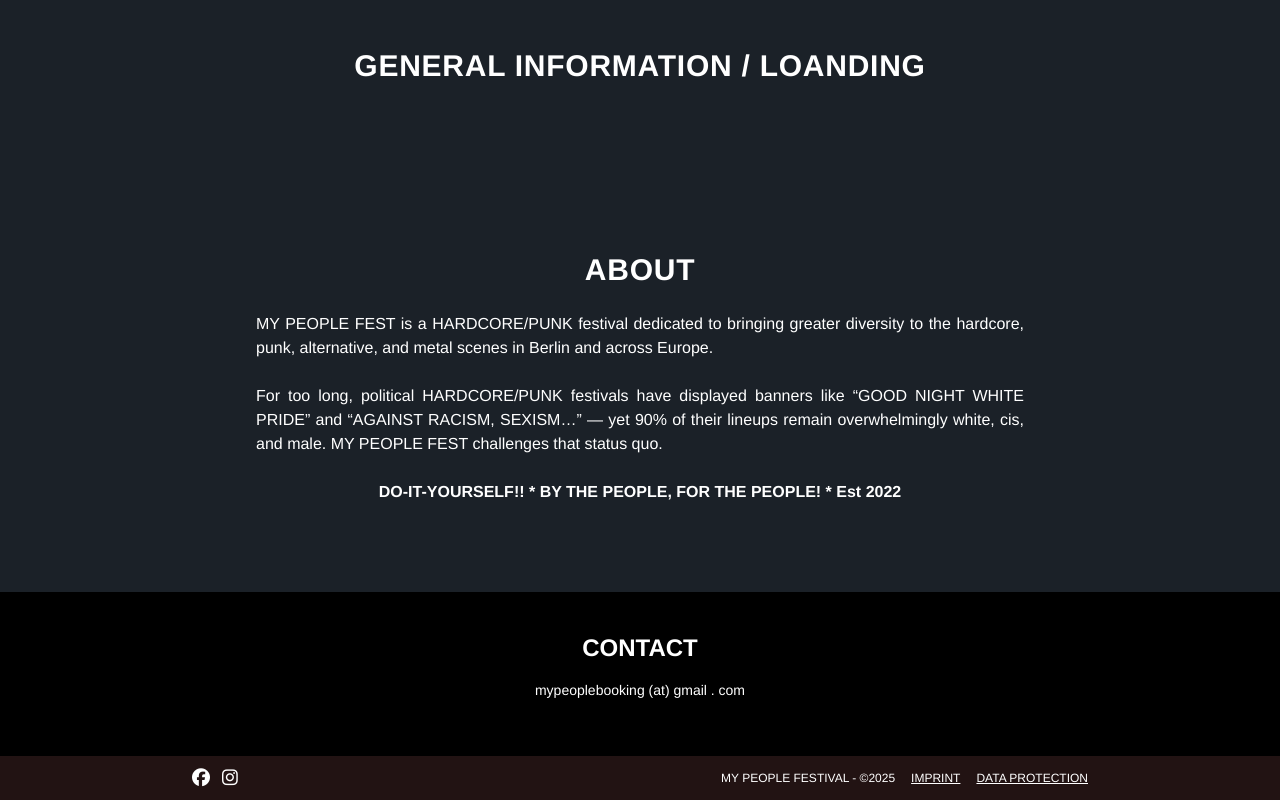
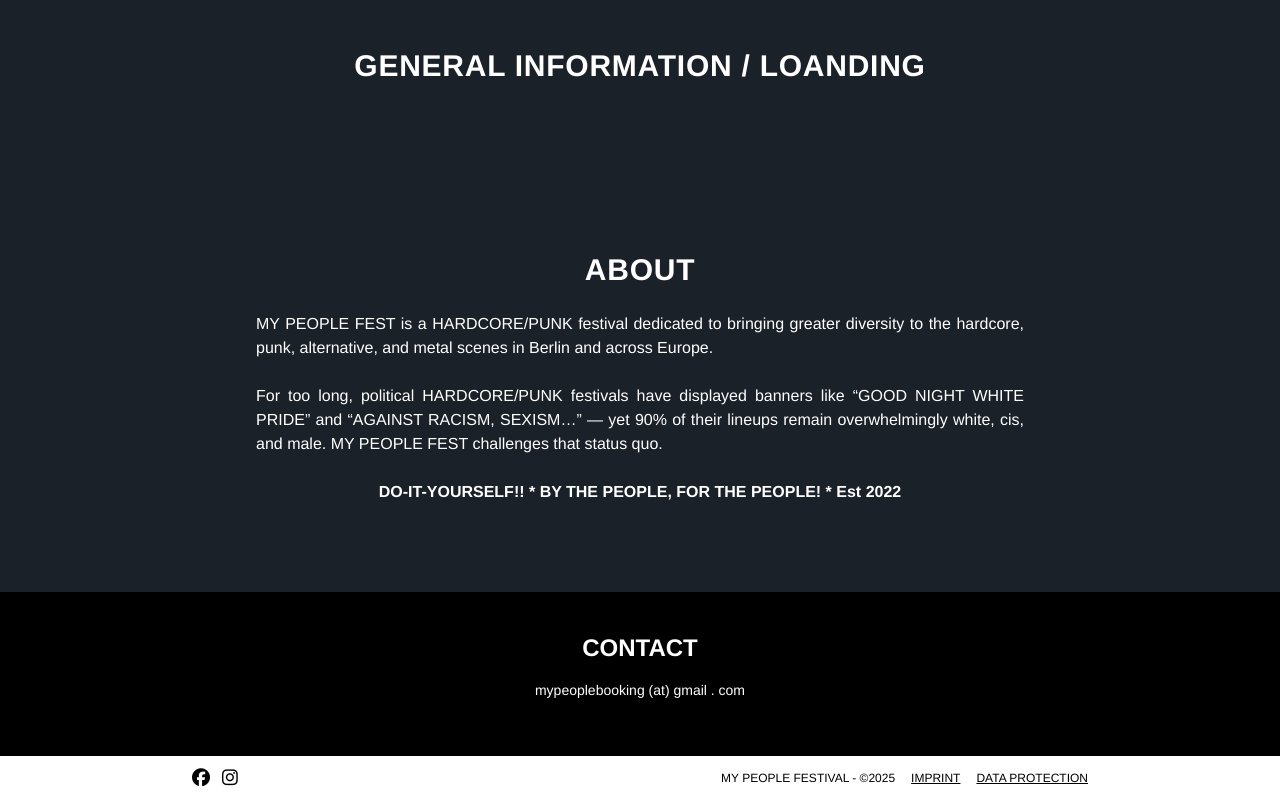
Before and after one commit to Lilian-CR/my-people-fest, a React (Vite) app: page / in a window 1280 px wide. Shown: the part 890-1690 px from the top of the page. Built offline with nearby package versions, Linux system fonts and the light colour scheme.

Commit message:
Change footer background color from dark to light

```diff
--- a/src/components/Footer.jsx
+++ b/src/components/Footer.jsx
@@ -7,7 +7,7 @@ export default function Footer() {
 
   return (
     <>
-      <footer className="bg-[#221313] text-white text-sm py-2 px-4 bottom-0 w-full z-50">
+      <footer className="bg-[#ffffff] text-black text-sm py-2 px-4 bottom-0 w-full z-50">
         <div className="max-w-4xl mx-auto flex flex-wrap justify-between items-center gap-x-6 gap-y-2 text-xs text-center sm:flex-nowrap">
 
           {/* ✅ Social Icons - only show on desktop */}
```
